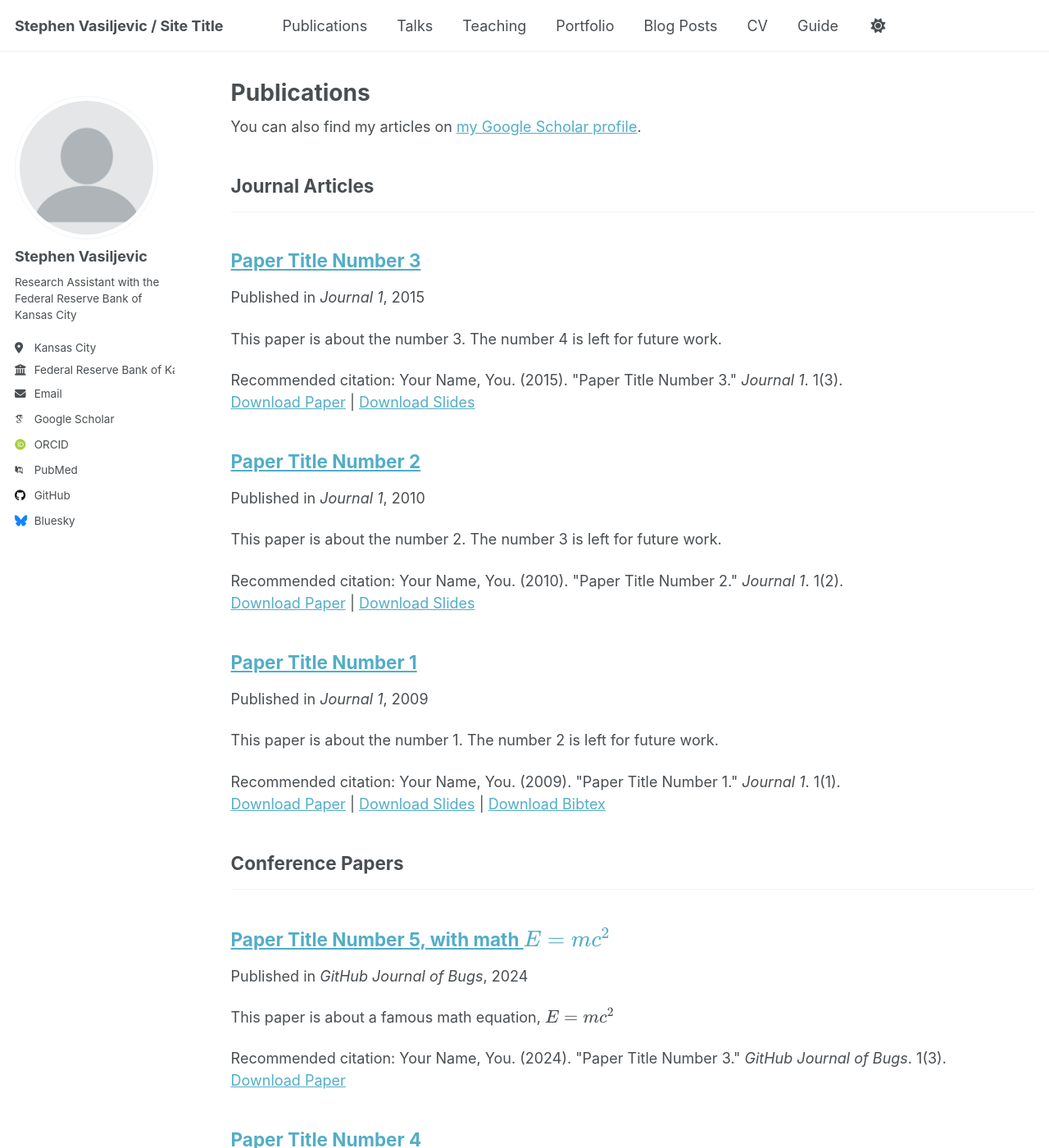
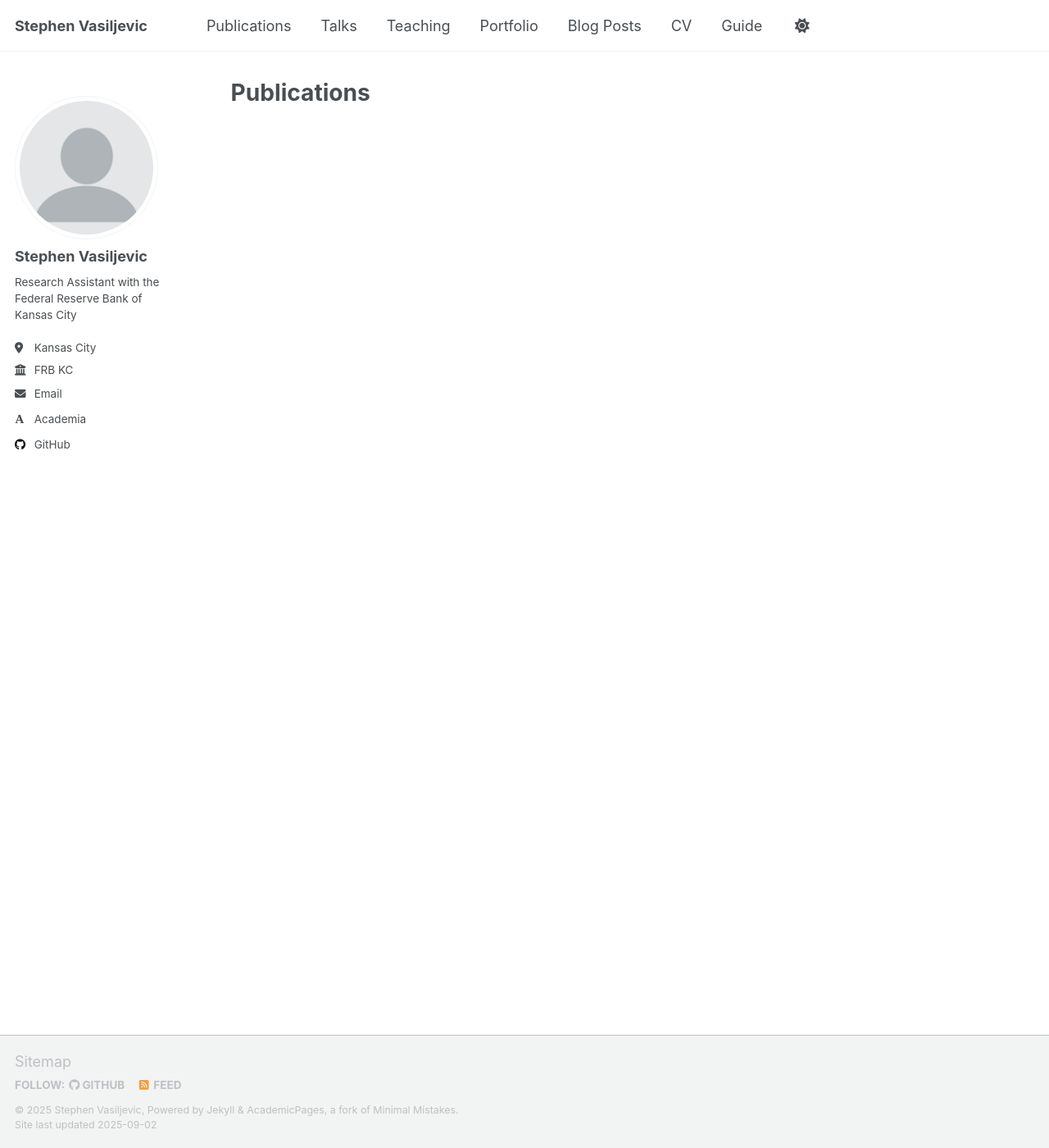
Before and after one commit to sdv03/sdv03.github.io, a Jekyll site: the page built from _pages/publications.html, in a window 1280 px wide and 1400 px high. Shown: the whole window at 82% size. Built offline with Jekyll 4.4.1, drawn with Linux system fonts in a browser that asks for light colours; some web fonts are replaced; a script that is not in the unit is left out; some of the changed text lies outside the part shown.

Commit message:
Update _config.yml

```diff
--- a/_config.yml
+++ b/_config.yml
@@ -9,7 +9,7 @@
 # Basic Site Settings
 locale                   : "en-US"
 site_theme               : "default" # Currently available options are "default", "air"
-title                    : "Stephen Vasiljevic / Site Title"
+title                    : "Stephen Vasiljevic"
 title_separator          : "-"
 name                     : &name "Stephen Vasiljevic"
 description              : &description "Research Assistant with the Federal Reserve Bank of Kansas City"
@@ -27,19 +27,19 @@ author:
   pronouns         : # example: "she/her"
   bio              : "Research Assistant with the Federal Reserve Bank of Kansas City"
   location         : "Kansas City"
-  employer         : "Federal Reserve Bank of Kansas City"
+  employer         : "FRB KC"
   uri              : # URL
   email            : "svasiljevic@live.com"
 
   # Academic websites
-  academia         : # URL
+  academia         : "https://www.kansascityfed.org/research-staff/stephen-vasiljevic/"
   arxiv            : # URL - Update with the correct link to your profile
-  googlescholar    : "https://scholar.google.com/citations?user=PS_CX0AAAAAJ"
+  googlescholar    : #"https://scholar.google.com/citations?user=PS_CX0AAAAAJ"
   inspire-hep      : # URL
   impactstory      : # URL
-  orcid            : "http://orcid.org/yourorcidurl"
+  orcid            : #"http://orcid.org/yourorcidurl"
   semantic         : # URL
-  pubmed           : "https://www.ncbi.nlm.nih.gov/pubmed/?term=john+snow"
+  pubmed           : #"https://www.ncbi.nlm.nih.gov/pubmed/?term=john+snow"
   researchgate     : # URL
   scopus           : # URL
 
@@ -47,13 +47,13 @@ author:
   bitbucket        : # Username - Update with your username on the site
   codepen          : # Username
   dribbble         : # Username
-  github           : "academicpages"
+  github           : "sdv03"
   kaggle           : # Username
   stackoverflow    : # User number or user number and name (i.e., use "1" or "1/jeff-atwood")
 
   # Social media
   artstation       : # Username
-  bluesky          : "bsky.app" # Replace this with you Bluesky username
+  bluesky          : #"bsky.app" # Replace this with you Bluesky username
   facebook         : # Username
   flickr           : # Username
   foursquare       : # Username
@@ -80,11 +80,11 @@ author:
 
 # Publication Category - The following the list of publication categories and their headings
 publication_category:
-  books:
+  #books:
     title: 'Books'
-  manuscripts:
+  #manuscripts:
     title: 'Journal Articles'
-  conferences:
+  #conferences:
     title: 'Conference Papers'
 
 # Site Settings
```
